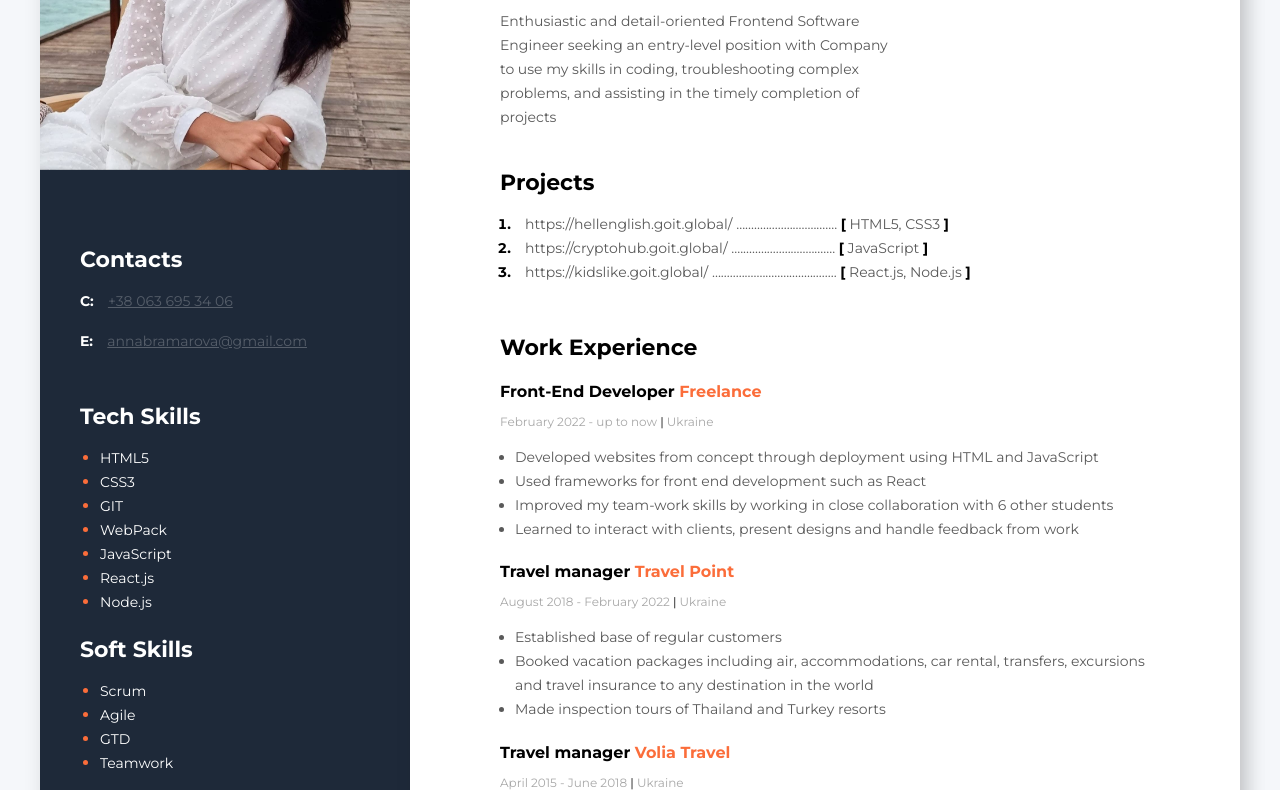
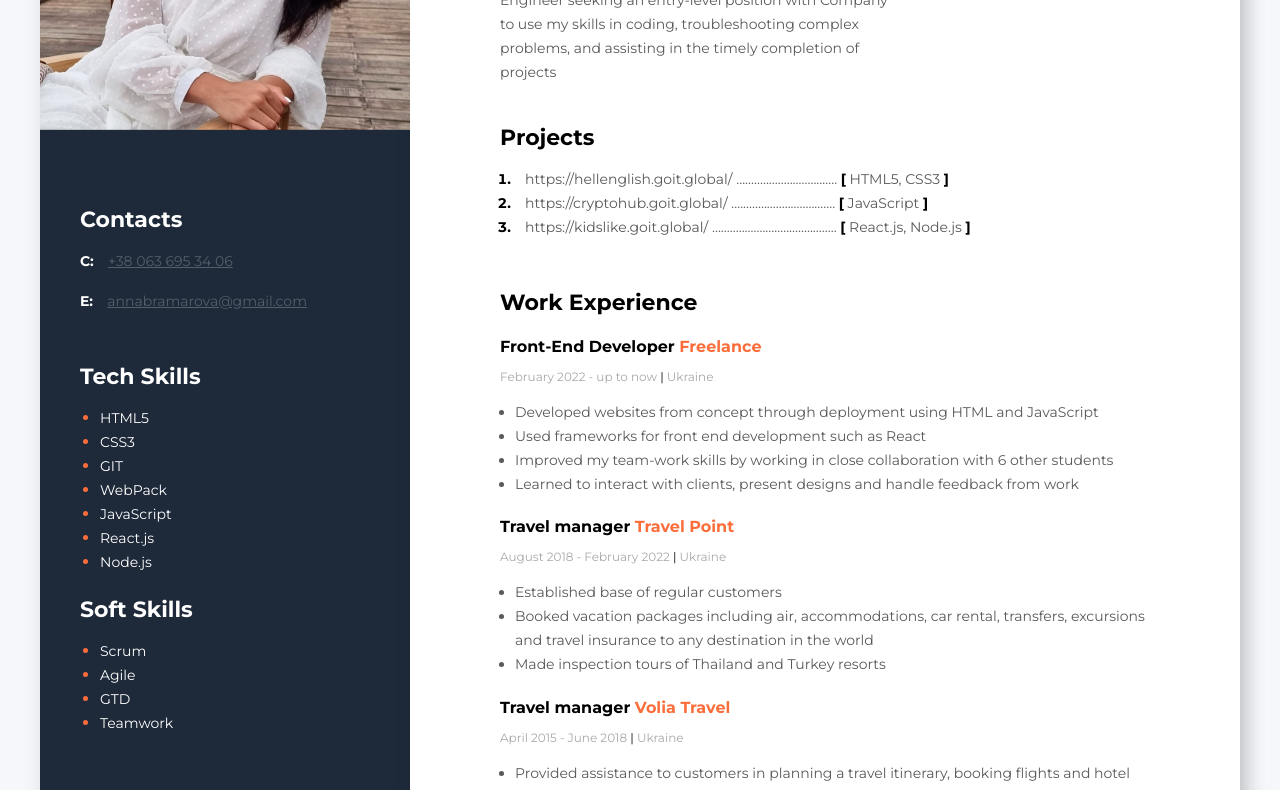
Before and after one commit to annabramarova/resume, a plain HTML site: page index.html in a window 1280 px wide. Shown: the part 288-1078 px from the top of the page. Drawn offline with Linux system fonts and the light colour scheme.

Commit message:
Recommit

```diff
--- a/styles/styles.css
+++ b/styles/styles.css
@@ -1,10 +1,6 @@
 body {
     font-family: 'Montserrat', sans-serif;
     background-color: #F5F7FA;
-    padding-top: 40px;
-        padding-bottom: 40px;
-        padding-left: 20px;
-        padding-right: 20px;
 }
 
 /* mail styles */
@@ -179,7 +175,6 @@ body {
 .sidebar {
     background-color: #1E2939;
     padding-top: 40px;
-    padding-bottom: 40px;
     width: 370px;
 }
 
@@ -198,12 +193,6 @@ body {
     width: 370px;
     margin-bottom: 50px;
 }
-
-.main-content {
-    padding-left: 90px;
-    padding-right: 90px;
-    padding-top: 110px;
-    padding-bottom: 110px;}
 
 .contacts,
 .tech-skills,
```
